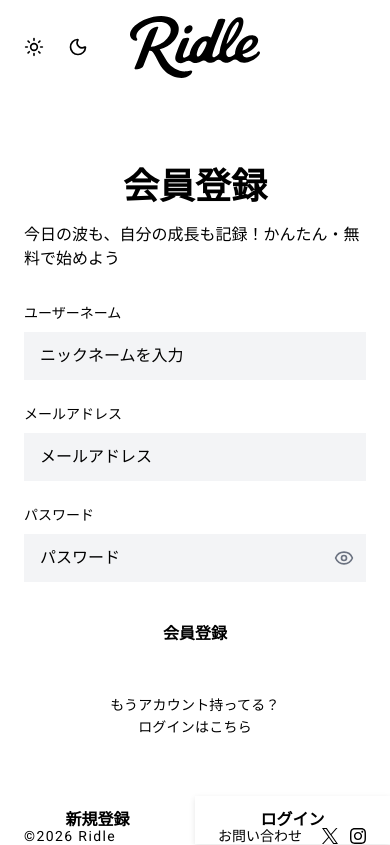
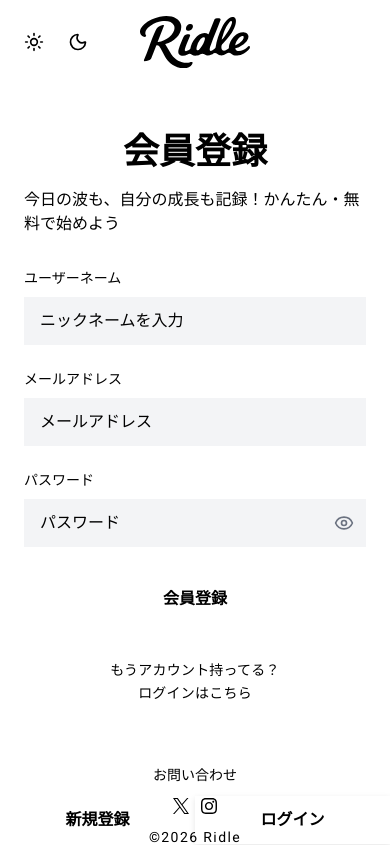
Before and after one commit to eightsenses/ridle, a Next.js app: page /signup in a window 390 px wide. Built offline with nearby package versions, Linux system fonts and the light colour scheme; no server answers.

Commit message:
fix: FC型を使用してコンポーネントの型定義を再度統一

```diff
--- a/src/app/(auth)/_components/AuthForm.tsx
+++ b/src/app/(auth)/_components/AuthForm.tsx
@@ -1,4 +1,5 @@
 'use client';
+import { FC } from 'react';
 import { useForm } from 'react-hook-form';
 import { zodResolver } from '@hookform/resolvers/zod';
 import { AuthFormData } from '@/app/(auth)/_types/auth';
@@ -11,7 +12,7 @@
   isShowName?: boolean;
 }
 
-const AuthForm: React.FC<AuthFormProps> = ({ onSubmit, buttonText, isShowName = true }) => {
+const AuthForm: FC<AuthFormProps> = ({ onSubmit, buttonText, isShowName = true }) => {
   const {
     register,
     handleSubmit,
--- a/src/app/(auth)/_components/AuthTextLink.tsx
+++ b/src/app/(auth)/_components/AuthTextLink.tsx
@@ -1,11 +1,10 @@
 'use client';
-
+import { ComponentProps, FC } from 'react';
 import Link from 'next/link';
-import { ComponentProps } from 'react';
 
 type Props = ComponentProps<typeof Link>;
 
-const AuthTextLink: React.FC<Props> = ({ className = '', ...props }) => {
+const AuthTextLink: FC<Props> = ({ className = '', ...props }) => {
   return <Link {...props} className={`text-semantic-text-primary hover:underline ${className}`} />;
 };
 export default AuthTextLink;
--- a/src/app/_components/Footer.tsx
+++ b/src/app/_components/Footer.tsx
@@ -1,8 +1,10 @@
 'use client';
+import { FC } from 'react';
 import Link from 'next/link';
 import X from '@/assets/svg/x-icon.svg';
 import Insta from '@/assets/svg/insta-icon.svg';
-const Footer: React.FC = () => {
+
+const Footer: FC = () => {
   const year = new Date().getFullYear();
   const socialUrls = {
     x: 'https://x.com',
@@ -10,17 +12,18 @@
   };
 
   return (
-    <footer className="flex w-full items-center justify-between px-6 py-8 max-md:pb-4xl md:px-8">
+    <footer className="flex w-full items-center justify-between px-6 py-8 max-md:flex-col-reverse max-md:gap-4 max-md:pb-4xl md:px-8">
       <p className="text-right text-[14px] font-normal leading-none tracking-widest text-semantic-text-default">
         &copy;{year} Ridle
       </p>
-      <div className="flex shrink-0 items-center gap-3">
+      <div className="flex shrink-0 items-center gap-4 max-md:flex-col md:gap-6">
         <Link
           href="/contact"
-          className="mr-2 text-right text-[14px] font-normal leading-none text-semantic-text-default hover:underline"
+          className="text-right text-[14px] font-normal leading-none text-semantic-text-default hover:underline"
         >
           お問い合わせ
         </Link>
+        <div className="flex shrink-0 items-center gap-3">
           <a href={socialUrls.x} aria-label="Xページ" target="_blank">
             <X className="h-4 w-4 transition-opacity duration-300 hover:opacity-70" />
           </a>
@@ -28,6 +31,7 @@
             <Insta className="rtansition-opacity h-4 w-4 duration-300 hover:opacity-70" />
           </a>
         </div>
+      </div>
     </footer>
   );
 };
--- a/src/app/_components/Header.tsx
+++ b/src/app/_components/Header.tsx
@@ -1,22 +1,23 @@
 'use client';
+import { FC } from 'react';
 import ModeToggle from '@/app/_components/ModeToggle';
 import { Button } from '@/components/ui/button';
 import Link from 'next/link';
 import Logo from '@/assets/svg/logo.svg';
 
-const Header: React.FC = () => {
+const Header: FC = () => {
   return (
-    <header className="sticky left-0 top-0 z-[9999px] w-full">
-      <section className="relative py-4 md:py-4">
-        <div className="absolute left-4 top-1/2 grid w-fit -translate-y-1/2 items-center md:left-8">
+    <header className="sticky left-0 top-0 z-[9999] w-full">
+      <section className="relative mx-4 py-4 md:mx-8">
+        <div className="absolute top-1/2 grid w-fit -translate-y-1/2 items-center">
           <ModeToggle />
         </div>
-        <div className="mx-auto w-[130px] lg:w-[160px]">
+        <div className="mx-auto w-[110px] lg:w-[160px]">
           <Link href="/" className="text-center">
             <Logo className="w-full" />
           </Link>
         </div>
-        <div className="fixed flex items-center max-md:bottom-0 max-md:w-full md:absolute md:right-8 md:top-1/2 md:shrink-0 md:-translate-y-1/2 md:gap-4">
+        <div className="fixed right-0 flex w-screen items-center max-md:bottom-0 max-md:w-full md:absolute md:top-1/2 md:w-fit md:shrink-0 md:-translate-y-1/2 md:gap-4">
           <Button asChild size="sm" className="py-3 text-center max-md:w-1/2 max-md:rounded-none">
             <Link href="/signup">新規登録</Link>
           </Button>
--- a/src/app/_components/ModeToggle.tsx
+++ b/src/app/_components/ModeToggle.tsx
@@ -1,11 +1,11 @@
 'use client';
 
-import { useState, useEffect } from 'react';
+import { useState, useEffect, FC } from 'react';
 import { Moon, Sun } from 'lucide-react';
 import { useTheme } from 'next-themes';
 import { Button } from '@/components/ui/button';
 
-const ModeToggle: React.FC = () => {
+const ModeToggle: FC = () => {
   const { setTheme, resolvedTheme } = useTheme();
   const [mounted, setMounted] = useState(false);
 
--- a/src/app/_components/PageHeader.tsx
+++ b/src/app/_components/PageHeader.tsx
@@ -1,11 +1,12 @@
 'use client';
+import { FC } from 'react';
 
 interface PageHeaderProps {
   title: string;
   text?: string;
 }
 
-const PageHeader: React.FC<PageHeaderProps> = ({ title, text }) => {
+const PageHeader: FC<PageHeaderProps> = ({ title, text }) => {
   return (
     <div className="mt-4 grid justify-center gap-4">
       <h1 className="text-center text-4xl font-bold">{title}</h1>
--- a/src/app/_components/form/SubmitButton.tsx
+++ b/src/app/_components/form/SubmitButton.tsx
@@ -1,13 +1,12 @@
 'use client';
-import React, { ReactNode } from 'react';
+import { FC } from 'react';
 import { Button } from '@/components/ui/button';
 
 export interface ButtonProps extends React.ButtonHTMLAttributes<HTMLButtonElement> {
-  children: ReactNode;
   isSubmitting?: boolean;
 }
 
-const SubmitButton = ({ children, isSubmitting = false, ...Props }: ButtonProps) => {
+const SubmitButton: FC<ButtonProps> = ({ children, isSubmitting = false, ...Props }) => {
   return (
     <Button size="md" disabled={isSubmitting} {...Props}>
       {children}
--- a/src/app/contact/_components/ContactForm.tsx
+++ b/src/app/contact/_components/ContactForm.tsx
@@ -1,4 +1,5 @@
 'use client';
+import { FC } from 'react';
 import { useForm } from 'react-hook-form';
 import { zodResolver } from '@hookform/resolvers/zod';
 import { contactSchema, type ContactFormData } from '@/schemas/contact';
@@ -9,7 +10,7 @@
   buttonText: string;
 }
 
-const ContactForm: React.FC<ContactFormProps> = ({ onSubmit, buttonText }) => {
+const ContactForm: FC<ContactFormProps> = ({ onSubmit, buttonText }) => {
   const {
     register,
     handleSubmit,
```
Lines whose indentation alone changed are shown as unchanged.
